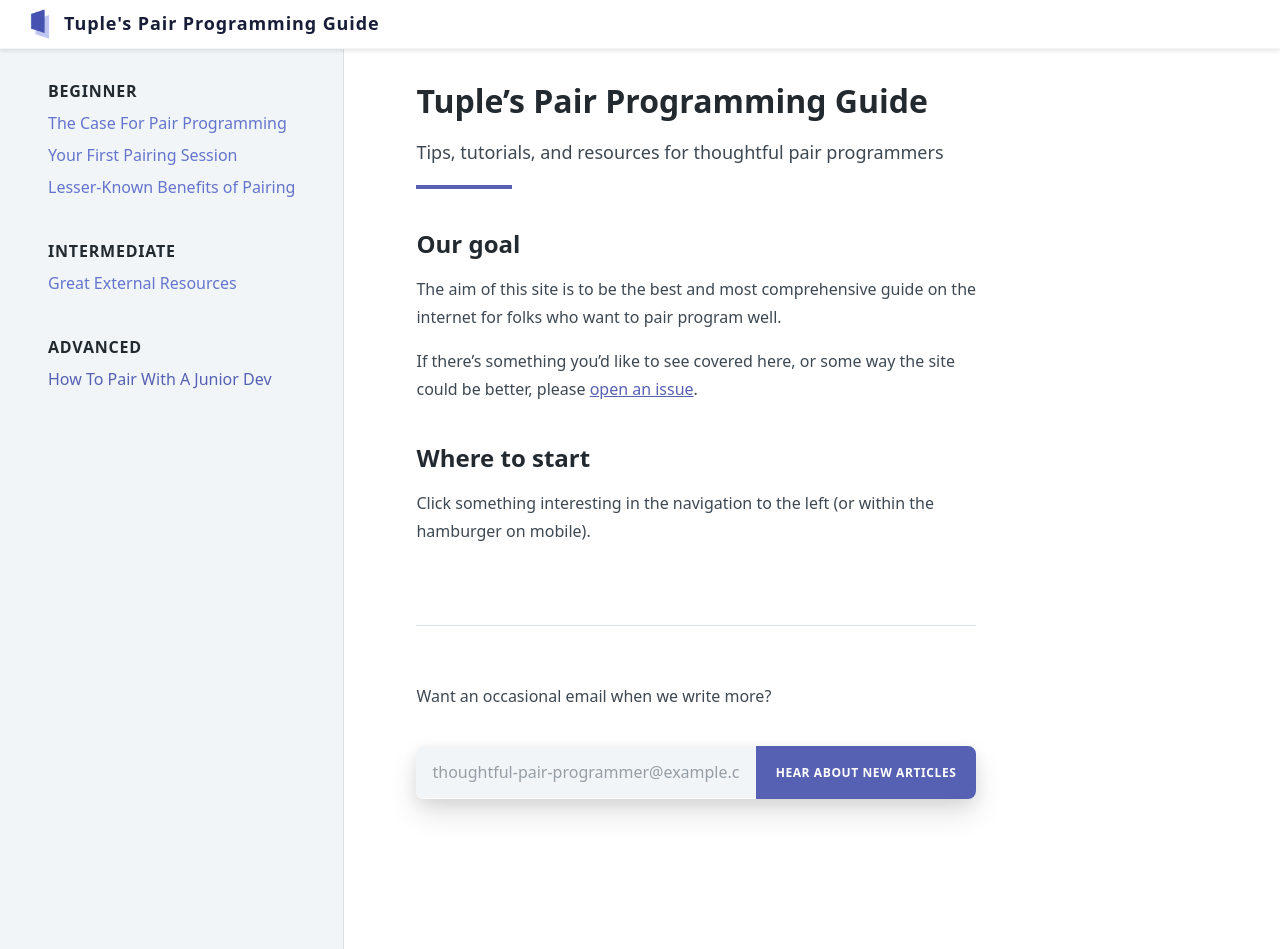
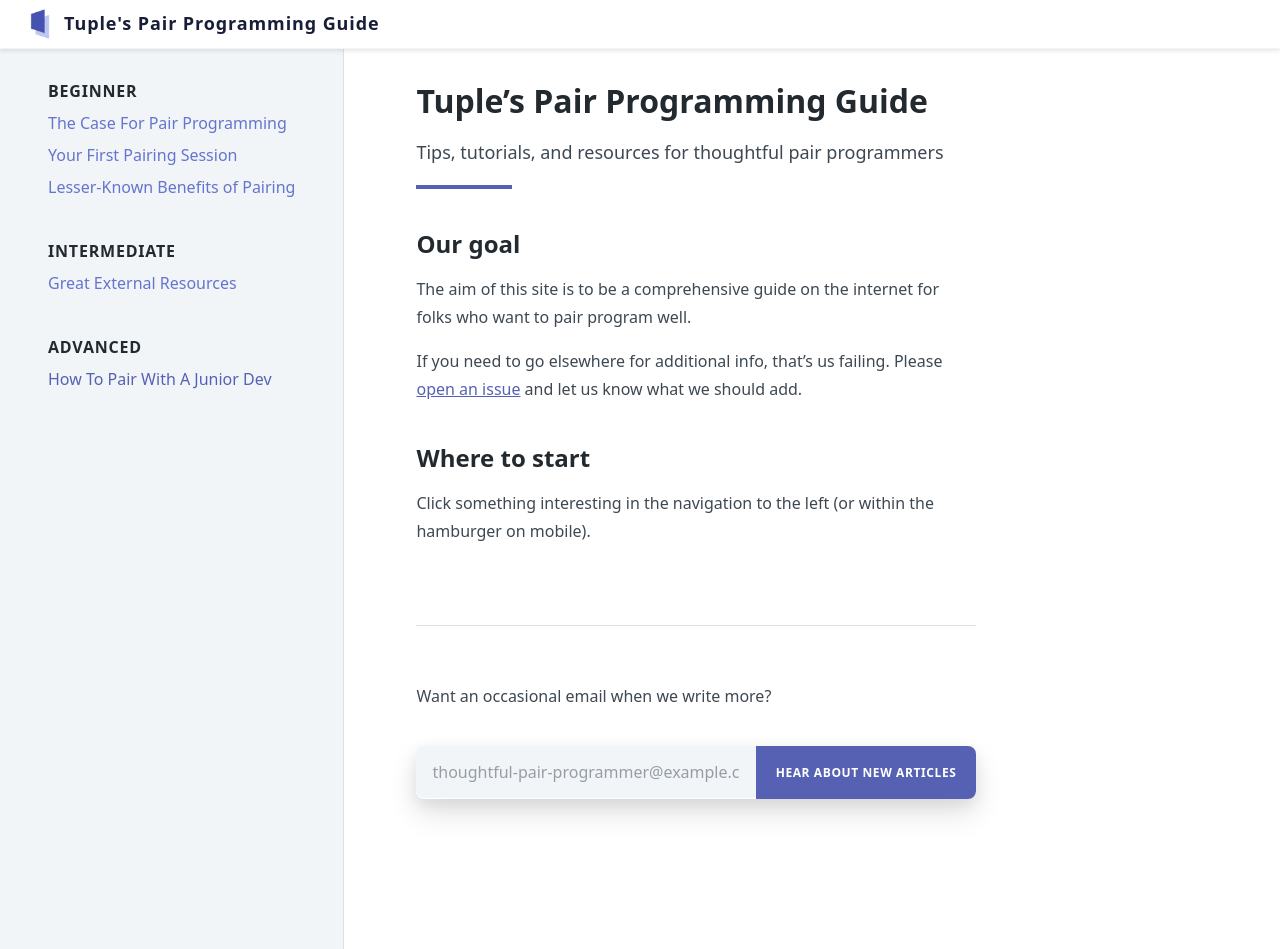
Before and after one commit to tupleapp/pair-programming-guide, a Jekyll site: the page built from index.md, in a window 1280 px wide. Built offline with Jekyll 4.4.1, drawn with Linux system fonts in a browser that asks for light colours.

```diff
--- a/_layouts/default.html
+++ b/_layouts/default.html
@@ -11,6 +11,8 @@
     <meta name="msapplication-TileColor" content="#da532c">
     <meta name="theme-color" content="#ffffff">
     <meta name="Description" content="{{ page.meta | default:"Comprehensive guides for thoughtful pair programmers on a variety of topics" }}">
+    <meta name="twitter:card" content="summary">
+    <meta name="twitter:site" content="@pairwithtuple">
     <title>{{ page.title }}</title>
     <link rel="stylesheet" href="/pair-programming-guide/css/pairing-guide-compiled.css">
 
--- a/index.md
+++ b/index.md
@@ -14,9 +14,9 @@ title: Tuple's Pair Programming Guide
 
 ## Our goal
 
-The aim of this site is to be the best and most comprehensive guide on the internet for folks who want to pair program well.
+The aim of this site is to be a comprehensive guide on the internet for folks who want to pair program well.
 
-If there's something you'd like to see covered here, or some way the site could be better, please [open an issue](https://github.com/tupleapp/pair-programming-guide/issues/new).
+If you need to go elsewhere for additional info, that's us failing. Please [open an issue](https://github.com/tupleapp/pair-programming-guide/issues/new) and let us know what we should add.
 
 ## Where to start
 
```
